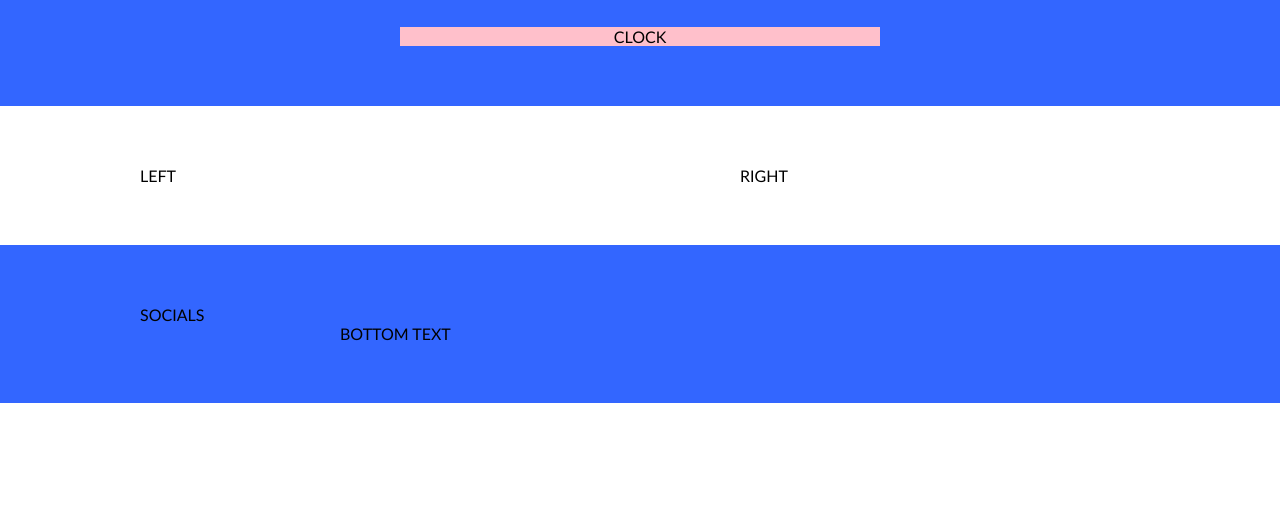
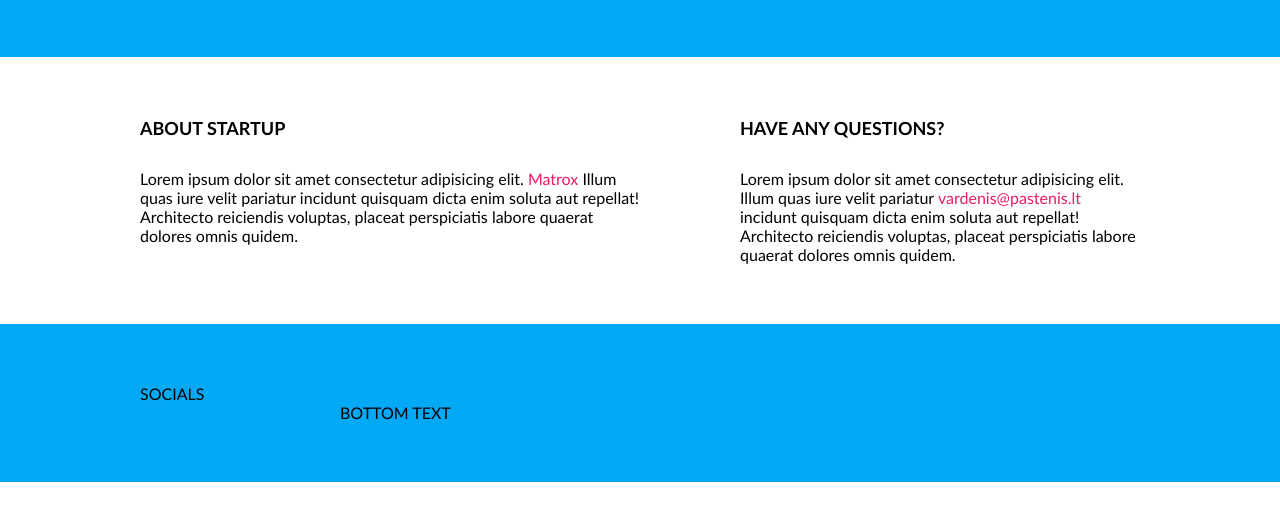
Before and after one commit to JurgitaE/04-coming-soon, a website: page index.html in a window 1280 px wide. Shown: the part 285-800 px from the top of the page. Drawn offline with Linux system fonts and the light colour scheme.

Commit message:
main content

```diff
--- a/css/base/base.css
+++ b/css/base/base.css
@@ -1,14 +1,20 @@
+:root {
+    --main-color: #03a9f4;
+    --secondary-color: #ea1e63;
+}
+
 body,
 body * {
     margin: 0;
     padding: 0;
+    vertical-align: top;
     box-sizing: border-box;
-    vertical-align: top;
 }
+
 body {
     font-family: "Gill Sans", "Gill Sans MT", Calibri, "Trebuchet MS", sans-serif;
 }
 
 .bg-blue {
-    background-color: #36f;
+    background-color: var(--main-color);
 }
--- a/css/base/layout.css
+++ b/css/base/layout.css
@@ -18,9 +18,13 @@
     margin-left: calc(50% - 300px);
 }
 
-.container > .row > .left {
+.container > .row > .column {
+    display: flex;
+    flex-direction: column;
+    gap: 30px;
     width: 50%;
 }
+
 .container > .row > .right {
     width: 40%;
 }
@@ -50,9 +54,7 @@
         width: 100%;
         margin-left: 0;
     }
-    .container > .row > .left {
-        width: 100%;
-    }
+    .container > .row > .column,
     .container > .row > .right {
         width: 100%;
     }
--- a/css/pages/home.css
+++ b/css/pages/home.css
@@ -19,14 +19,25 @@
     font-size: 22px;
 }
 
-.clock {
-    width: 80%;
-    background-color: pink;
+.section-title {
+    font-size: 18px;
+    text-transform: uppercase;
+}
+
+.section-description {
+    font-size: 16px;
+}
+.section-description > a{
+    text-decoration: none;
+    color: var(--secondary-color);
+}
+.section-description > a:hover{
+    text-decoration: underline;
+
 }
 
 @media (max-width: 700px) {
-
     .main-title {
-      font-size: 60px;
+        font-size: 60px;
     }
 }
--- a/index.html
+++ b/index.html
@@ -40,14 +40,32 @@
                     An awesome new company for web resources is coming very soon. Enter
                     your email to request an early invitation!
                 </p>
-                <div class="clock">CLOCK</div>
             </div>
         </section>
 
         <section class="container">
             <div class="row">
-                <div class="left">LEFT</div>
-                <div class="right">RIGHT</div>
+                <div class="column">
+                    <h2 class="section-title">About startup</h2>
+                    <p class="section-description">
+                        Lorem ipsum dolor sit amet consectetur adipisicing elit.
+                        <a href="#">Matrox</a> Illum quas iure velit pariatur incidunt
+                        quisquam dicta enim soluta aut repellat! Architecto reiciendis
+                        voluptas, placeat perspiciatis labore quaerat dolores omnis
+                        quidem.
+                    </p>
+                </div>
+                <div class="column right">
+                    <h2 class="section-title">Have any questions?</h2>
+                    <p class="section-description">
+                        Lorem ipsum dolor sit amet consectetur adipisicing elit. Illum
+                        quas iure velit pariatur
+                        <a href="mailto:vardenis@pastenis.lt">vardenis@pastenis.lt</a>
+                        incidunt quisquam dicta enim soluta aut repellat! Architecto
+                        reiciendis voluptas, placeat perspiciatis labore quaerat dolores
+                        omnis quidem.
+                    </p>
+                </div>
             </div>
         </section>
 
```
